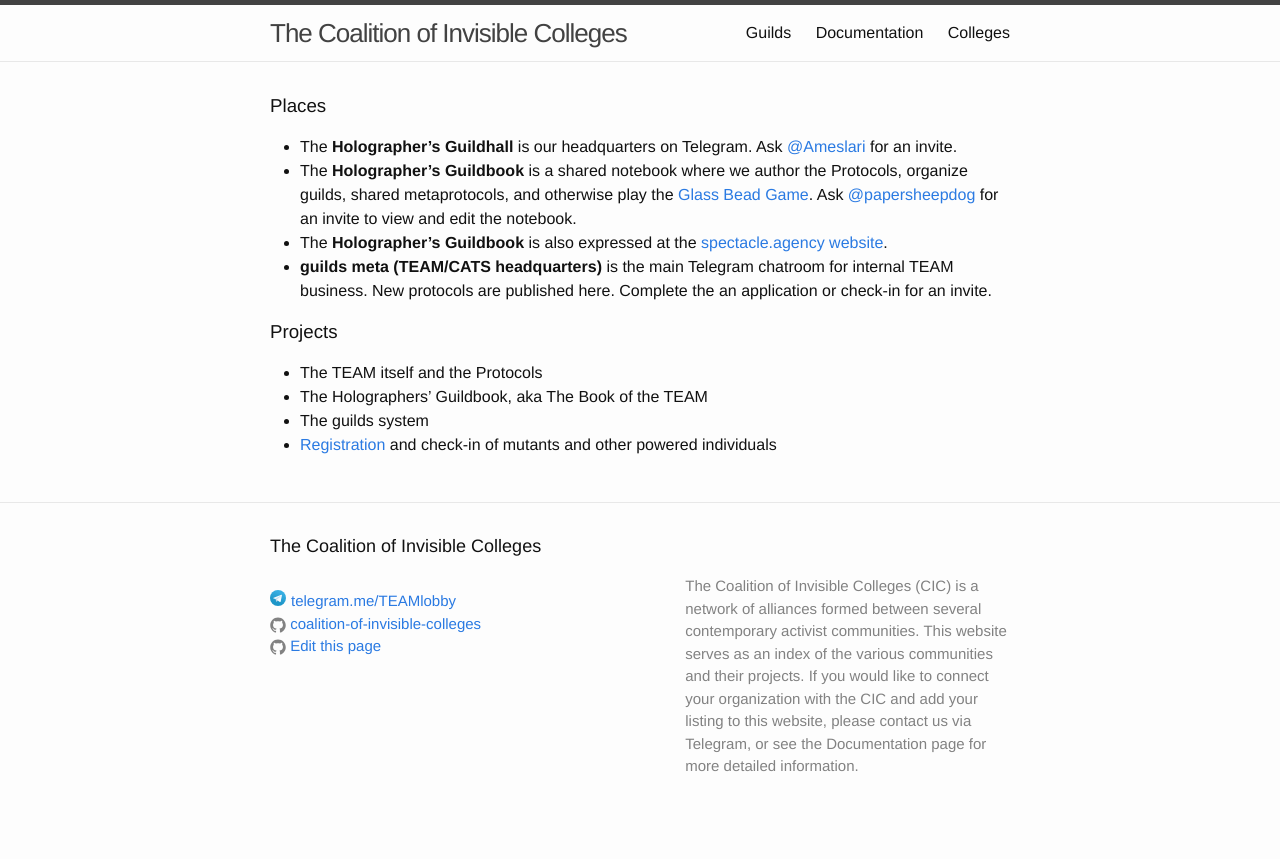
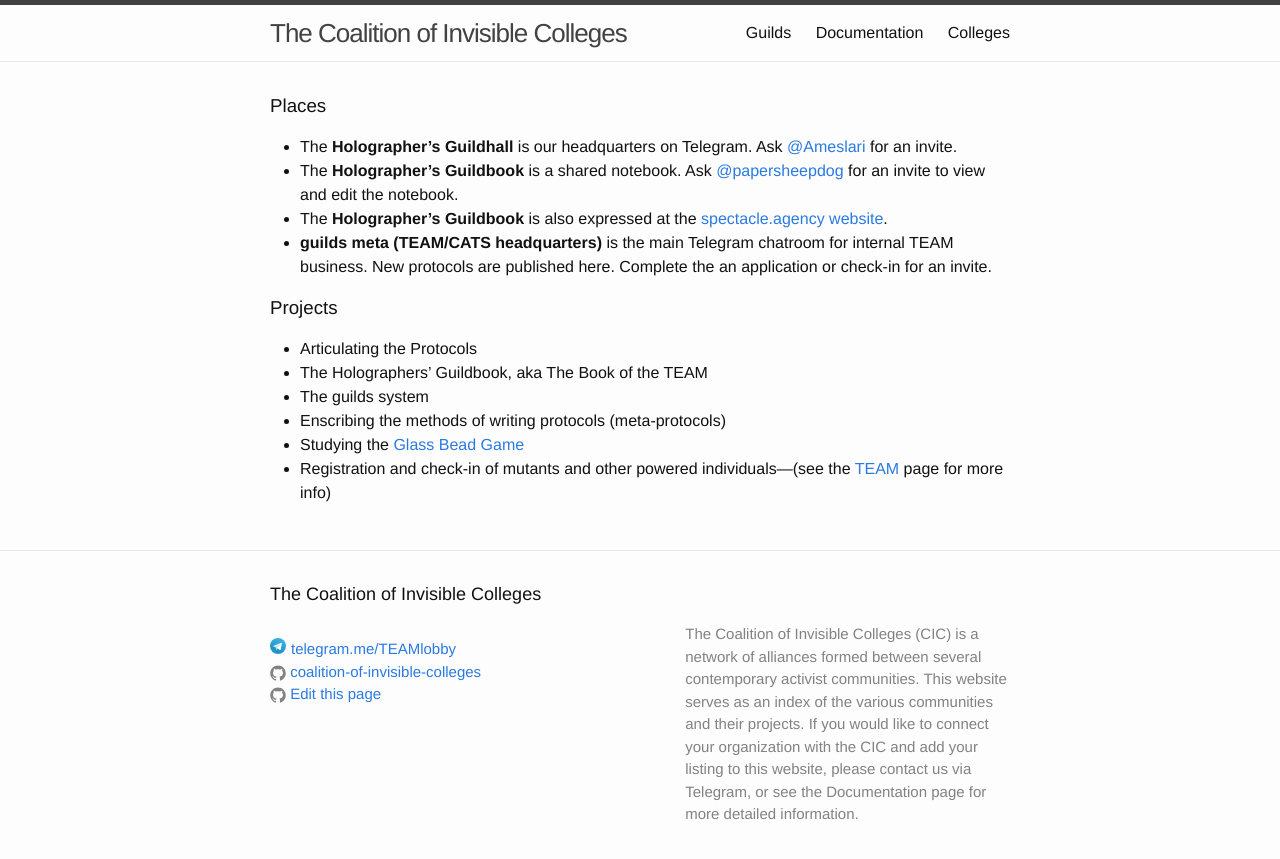
Before and after one commit to coalition-of-invisible-colleges/cic.github.io, a Jekyll site: the page built from colleges/TEAM/team-holographers.md, in a window 1280 px wide. Shown: the top 859 px of the page. Built offline with Jekyll 4.4.1, drawn with Linux system fonts in a browser that asks for light colours.

Commit message:
Shortened links, added projects

```diff
--- a/colleges/TEAM/team-holographers.md
+++ b/colleges/TEAM/team-holographers.md
@@ -6,13 +6,15 @@ pointperson: papersheepdog
 ---
 ### Places
 * The **Holographer's Guildhall** is our headquarters on Telegram. Ask [@Ameslari](http://telegram.me/Ameslari) for an invite.
-* The **Holographer's Guildbook** is a shared notebook where we author the Protocols, organize guilds, shared metaprotocols, and otherwise play the [Glass Bead Game](https://en.wikipedia.org/wiki/The_Glass_Bead_Game). Ask [@papersheepdog](http://telegram.me/papersheepdog) for an invite to view and edit the notebook.
+* The **Holographer's Guildbook** is a shared notebook. Ask [@papersheepdog](http://telegram.me/papersheepdog) for an invite to view and edit the notebook.
 * The **Holographer's Guildbook** is also expressed at the [spectacle.agency website](http://spectacle.agency/pages/view/139/holographers-guildbook-wiki-home).
 * **guilds meta (TEAM/CATS headquarters)** is the main Telegram chatroom for internal TEAM business. New protocols are published here. Complete the an application or check-in for an invite.
 
 ### Projects
 
-* The TEAM itself and the Protocols
+* Articulating the Protocols
 * The Holographers' Guildbook, aka The Book of the TEAM
 * The guilds system
-* [Registration](https://docs.google.com/spreadsheets/d/1n-11rq0U9fy_ZcgT8phR7BY0uB647LbcPgucj9aiX-M/edit?usp=sharing) and check-in of mutants and other powered individuals
+* Enscribing the methods of writing protocols (meta-protocols)
+* Studying the [Glass Bead Game](https://en.wikipedia.org/wiki/The_Glass_Bead_Game)
+* Registration and check-in of mutants and other powered individuals—(see the [TEAM](/colleges/TEAM) page for more info)
```
